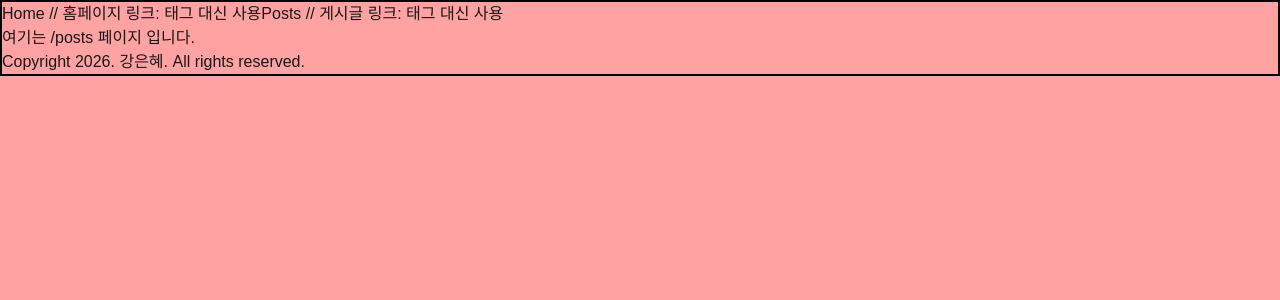
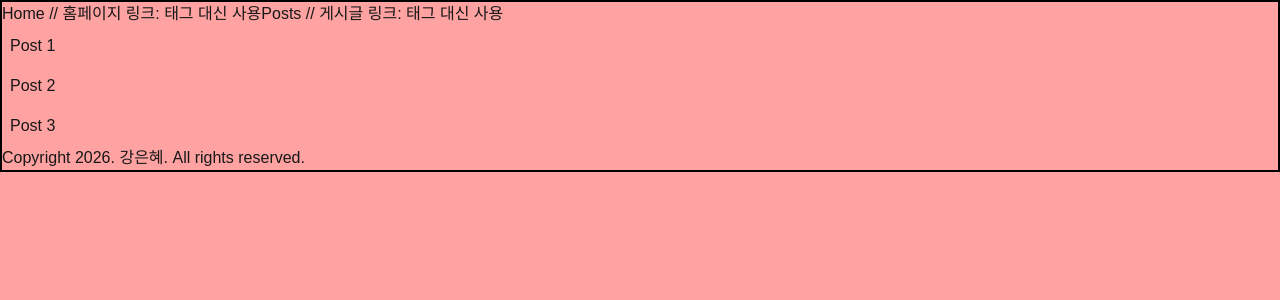
Before and after one commit to eunhyeme/bootcamp-nextjs-260316, a Next.js app: page /list in a window 1280 px wide. Shown: the top 300 px of the page. Built offline with nearby package versions, Linux system fonts and the light colour scheme.

Commit message:
~12강. 바디(헤더,메인,푸터) 배치 시키기

```diff
--- a/src/app/list/page.tsx
+++ b/src/app/list/page.tsx
@@ -1,7 +1,14 @@
 export default function Home() {
+    const posts = [
+        { id: 1, title: "Post 1", content: "Content 1" },
+        { id: 2, title: "Post 2", content: "Content 2" },
+        { id: 3, title: "Post 3", content: "Content 3" },
+    ]
     return (
-        <div>
-            여기는 /posts 페이지 입니다.
-        </div>
+            <ul>
+                {posts.map((post) => (
+                    <li key={post.id} className="p-2">{post.title}</li>
+                ))}
+            </ul>
     )
 }
```
